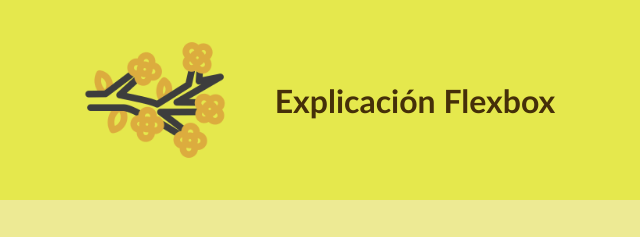
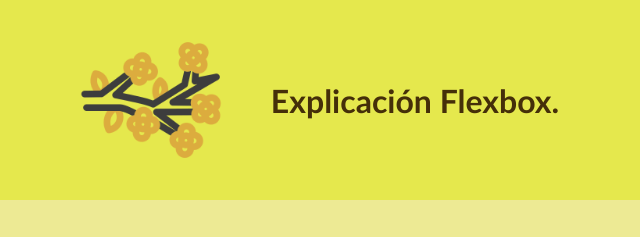
Before and after one commit to LuisaGranada/ActividadFlexbox, a plain HTML site: page Index.html in a window 1280 px wide. Shown: the top 237 px of the page, 335-975 px from the left. Drawn offline with Linux system fonts and the light colour scheme.

Commit message:
se crea cambio el titulo

```diff
--- a/Index.html
+++ b/Index.html
@@ -9,7 +9,7 @@
 <body>
     <Header>
         <img src="Imagenes/Imagen - Logo.png" alt="">
-        <h1>Explicación Flexbox</h1>
+        <h1>Explicación Flexbox.</h1>
     </Header>
 
     <section>
```
